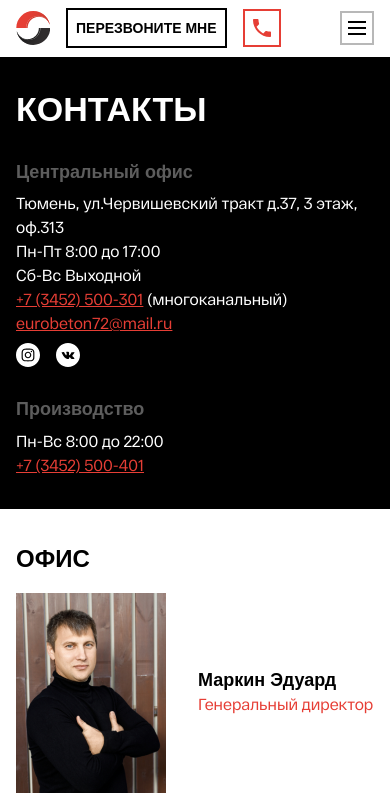
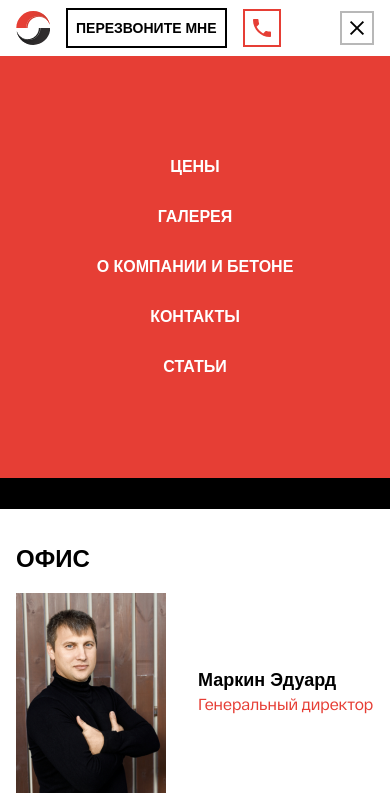
Before and after one commit to FAMng/page_contact-evrobeton, a plain HTML site: page index.html in a window 390 px wide. Both pictures are taken after a click on the button "Меню сайта". Shown: the top 806 px of the page. Drawn offline with Linux system fonts and the light colour scheme; files whose address does not match are found by name; a web font is replaced by a local one.

Commit message:
добавит burgermenu

```diff
--- a/css/style.css
+++ b/css/style.css
@@ -9,6 +9,31 @@ html,body{
     font-size: 16px;
     font-style: normal;
     font-weight: 400;
+}
+.off-scroll{
+    overflow: hidden;
+}
+.open{
+    display: flex !important;
+    justify-content: center;
+    align-items: center;
+    height: 50vh;
+    background-color: #E63E35;
+}
+.open__menu-style li{
+    list-style-type: none;
+}
+.open__menu-style li a{
+    display: flex;
+    justify-content: center;
+    padding: 16px;
+    font-family: "RF Dewi", sans-serif;
+    font-size: 16px;
+    font-style: normal;
+    font-weight: 700;
+    text-transform: uppercase;
+    color: white;
+    text-decoration: none;
 }
 .header{
     position: fixed;
@@ -407,7 +432,6 @@ html,body{
         top: 49px;
     }
     .contacts__info{
-        height: 100vh;
         padding: 64px;
         position: sticky;
         top:49px;
@@ -498,6 +522,7 @@ html,body{
         top: 145px;
     }
     .contacts__info{
+        height: 80vh;
         padding: 64px 64px 64px 160px;
     }
     .contacts__people-office-item {
--- a/index.html
+++ b/index.html
@@ -288,5 +288,6 @@
         </div>
     </footer>
 </main>
+<script src="./js/menu.js"></script>
 </body>
 </html>
--- /dev/null
+++ b/js/menu.js
@@ -0,0 +1,6 @@
+document.querySelector('.menu').addEventListener('click', function (){
+    this.classList.toggle('active');
+    document.querySelector('.header__menu').classList.toggle('open');
+    document.querySelector('body').classList.toggle('off-scroll')
+    document.querySelector('.header__menu-items').classList.toggle('open__menu-style')
+})
```
